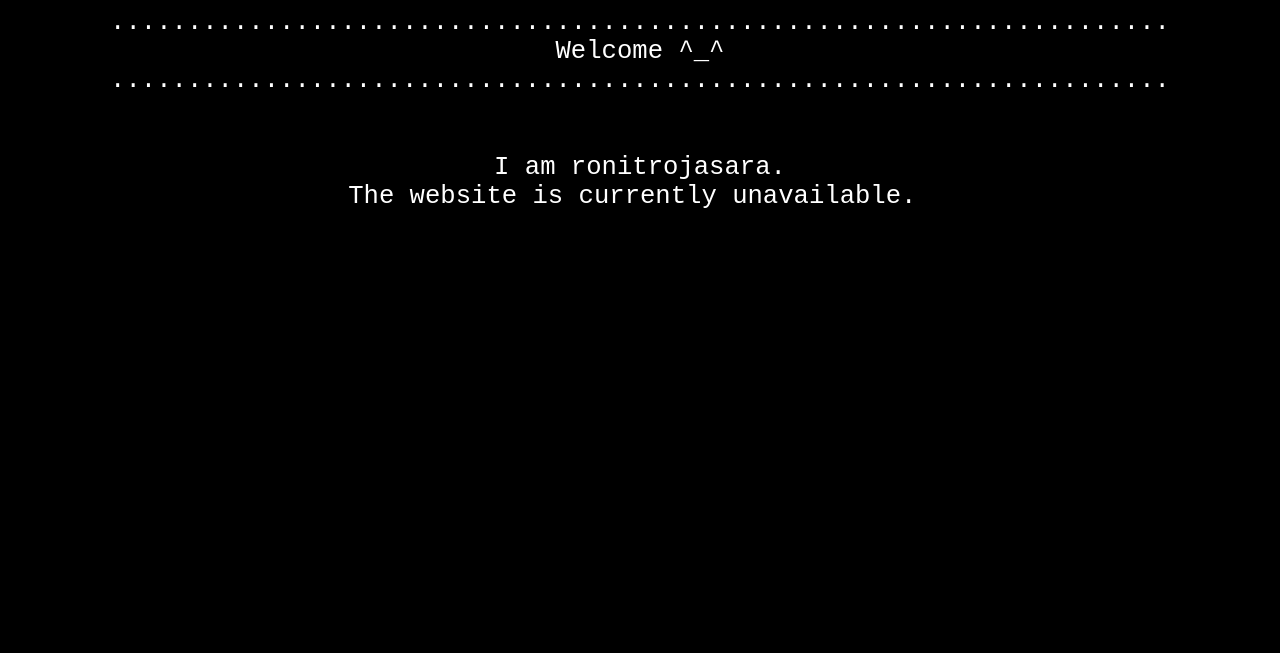
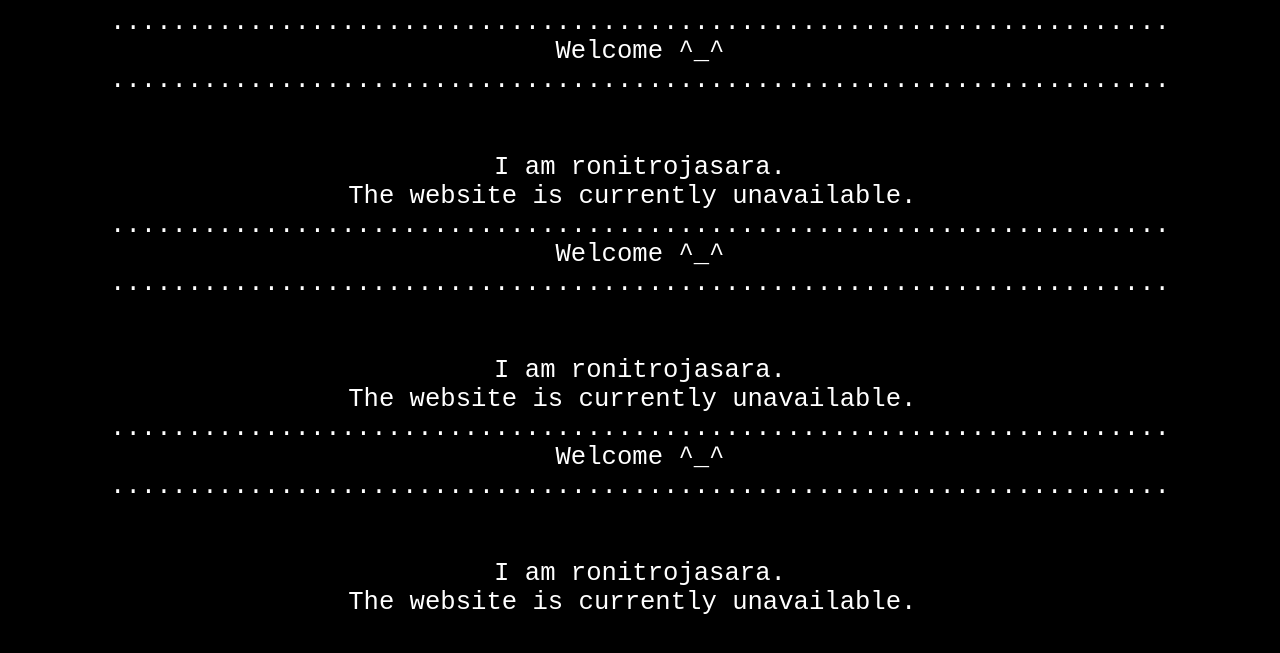
Before and after one commit to ronitrojasara/ronitrojasara.github.io, a Jekyll site: the page index.html, which Jekyll copies as it is, in a window 1280 px wide. Shown: the top 653 px of the page. Built offline with Jekyll 4.4.1, drawn with Linux system fonts in a browser that asks for light colours.

Commit message:
Update index.html

```diff
--- a/index.html
+++ b/index.html
@@ -1,5 +1,5 @@
 <!DOCTYPE html>
-<html lang="en"  onclick="location.href='https://github.com/ronitrojasara';">
+<html lang="en"  onclick="location.href='https://ronitrojasara.github.io/read/';">
 <head>
     <meta charset="UTF-8">
     <meta http-equiv="X-UA-Compatible" content="IE=edge">
@@ -25,3 +25,53 @@
 
 </body>
 </html>
+<head>
+    <meta charset="UTF-8">
+    <meta http-equiv="X-UA-Compatible" content="IE=edge">
+    <meta name="viewport" content="width=device-width, initial-scale=1.0">
+    <title>ronitrojasara</title>
+    <style>
+        *{
+            color-scheme: dark;
+            text-align: center;
+            font-family: monospace;
+            font-size: 2vw;
+            background-color: black;
+        }
+    </style>
+</head>
+<body>
+    .....................................................................<br/>
+    Welcome ^_^<br/>
+    .....................................................................<br/><br/><br/>
+
+    I am ronitrojasara.<br/>
+    The website is currently unavailable.
+
+</body>
+</html>
+<head>
+    <meta charset="UTF-8">
+    <meta http-equiv="X-UA-Compatible" content="IE=edge">
+    <meta name="viewport" content="width=device-width, initial-scale=1.0">
+    <title>ronitrojasara</title>
+    <style>
+        *{
+            color-scheme: dark;
+            text-align: center;
+            font-family: monospace;
+            font-size: 2vw;
+            background-color: black;
+        }
+    </style>
+</head>
+<body>
+    .....................................................................<br/>
+    Welcome ^_^<br/>
+    .....................................................................<br/><br/><br/>
+
+    I am ronitrojasara.<br/>
+    The website is currently unavailable.
+
+</body>
+</html>
```
